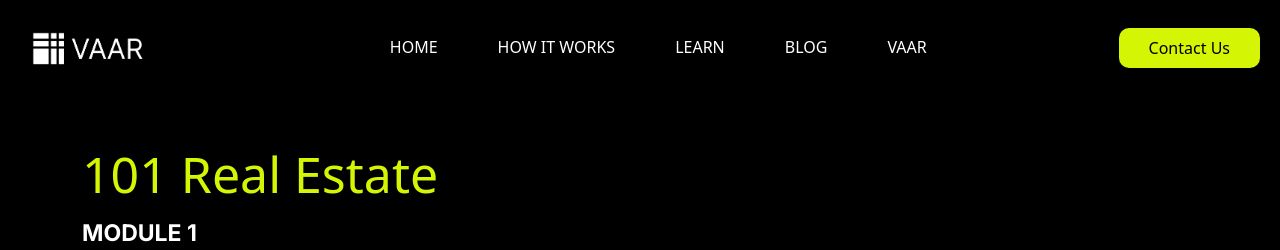
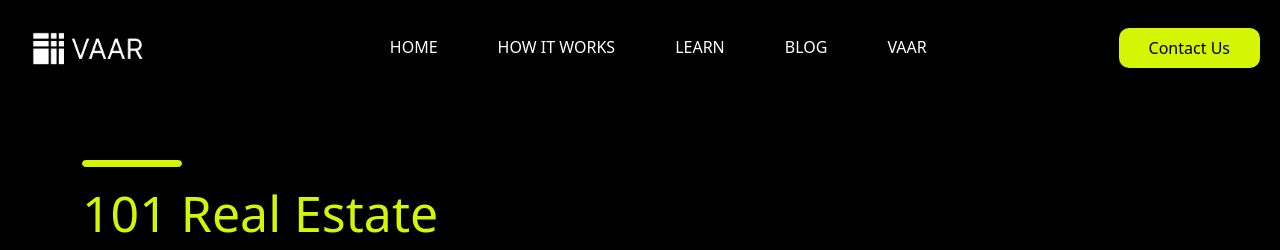
Before and after one commit to webtesting22/vaar, a React (Vite) app: page /AllResources in a window 1280 px wide. Shown: the top 250 px of the page. Built offline with nearby package versions, Linux system fonts and the light colour scheme.

Commit message:
Update AllResources.jsx

```diff
--- a/src/Components/AllResources/AllResources.jsx
+++ b/src/Components/AllResources/AllResources.jsx
@@ -21,6 +21,7 @@ function AllResources() {
             <section>
                 <div className="container">
                     <div>
+                    <hr className='top-section-heading-hr' />
                         <h1 style={{ fontSize: "50px", color: "#D4F604", fontWeight: "300" }}>101 Real Estate</h1>
                         {/* <select class="form-select" aria-label="Default select example">
                             <option selected>Topics</option>
```
